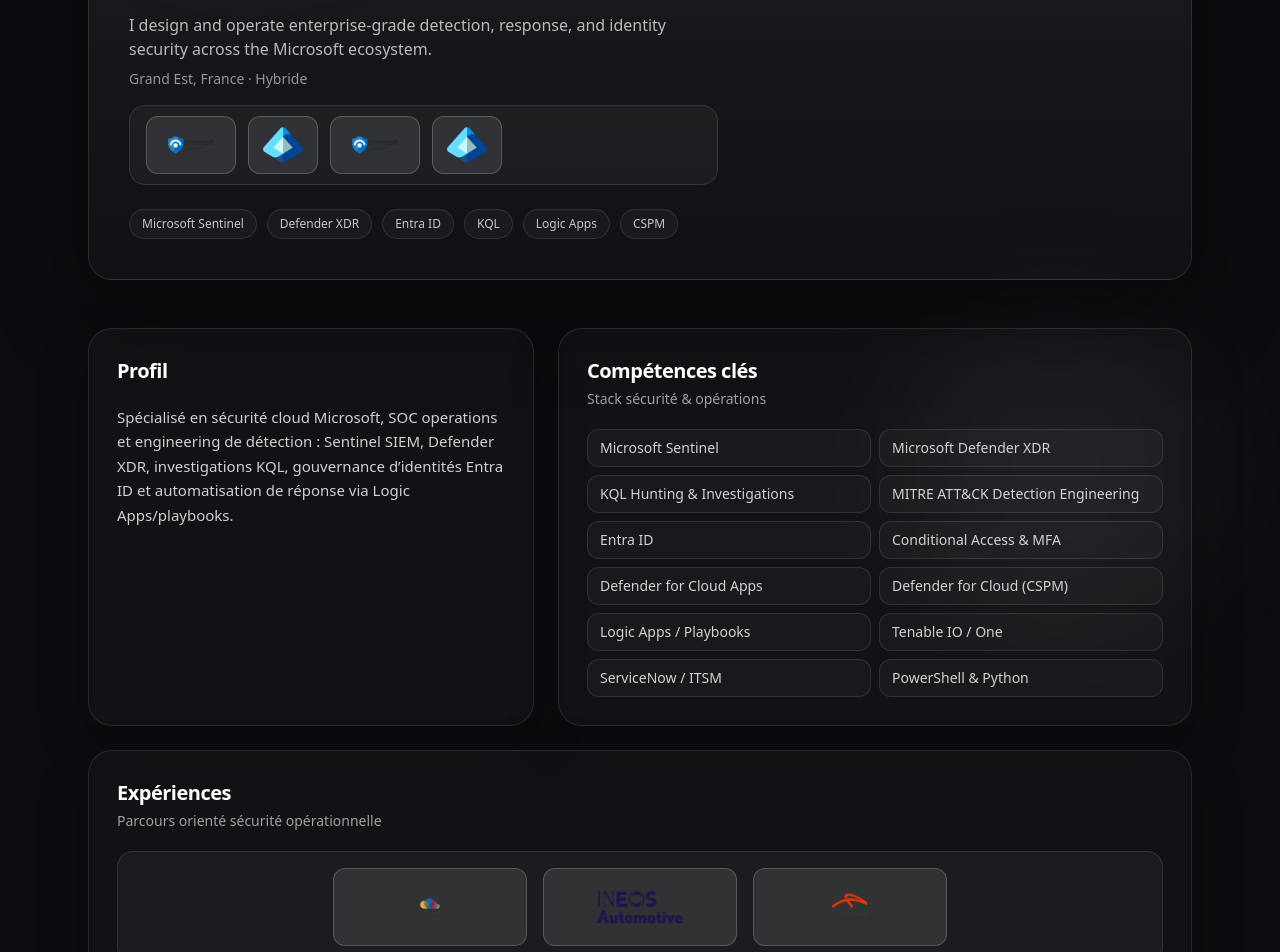
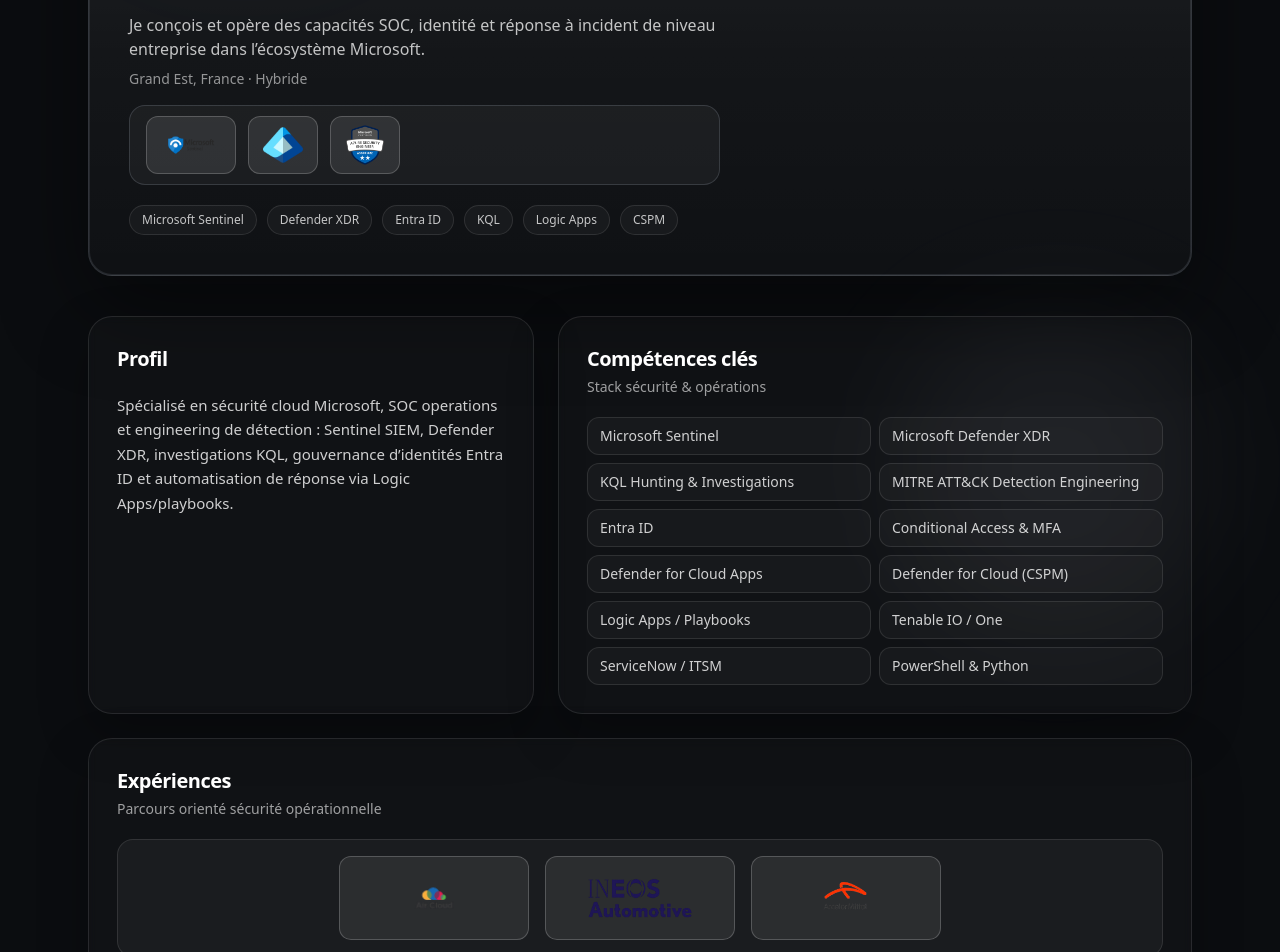
Before and after one commit to Sudo-auke/portfolio-firebase, a React app in the folder frontend/: page / in a window 1280 px wide. Shown: the part 260-1212 px from the top of the page. Built offline with nearby package versions, Linux system fonts and the light colour scheme; the HTML template or start-up script is replaced by a standard one.

Commit message:
Add AZ-500 badge to hero tooling and strengthen Microsoft styling

```diff
--- a/frontend/src/App.jsx
+++ b/frontend/src/App.jsx
@@ -1,8 +1,6 @@
 import { useMemo, useState } from "react";
 import { db } from "./firebase";
 import { addDoc, collection, serverTimestamp } from "firebase/firestore";
-import sentinelLogo from "./assets/Microsoft_Sentinel.png";
-import entraIdLogo from "./assets/Microsoft_Entra_ID_color_icon.svg.png";
 import schoolLogo from "./assets/logo-ecole-mns.png";
 import az500Badge from "./assets/azure-security-engineer-associate.png";
 import sc200Badge from "./assets/security-operations-analyst-associate.png";
@@ -11,8 +9,11 @@
 import ineosLogo from "./assets/ineosauto-removebg-preview.png";
 import cvPdf from "./assets/CV_2025-11-23_Alexandre_Garing.pdf";
 
-const defenderLogo = sentinelLogo;
-const azureLogo = entraIdLogo;
+const assetModules = import.meta.glob("./assets/*", { eager: true, import: "default" });
+
+function getAsset(fileName) {
+  return assetModules[`./assets/${fileName}`] ?? null;
+}
 
 function Section({ title, subtitle, children, className = "" }) {
   return (
@@ -44,7 +45,7 @@
     <a
       className={`inline-flex items-center justify-center rounded-full border px-4 py-2.5 text-sm font-semibold transition-all duration-300 focus-visible:outline-none focus-visible:ring-2 focus-visible:ring-blue-200/40 ${
         primary
-          ? "border-blue-200/40 bg-blue-300/15 text-white hover:border-blue-200/60 hover:bg-blue-300/25 hover:shadow-[0_0_30px_rgba(138,180,255,0.2)]"
+          ? "border-blue-300/45 bg-blue-300/15 text-white hover:border-blue-200/65 hover:bg-blue-300/25 hover:shadow-[0_0_24px_rgba(138,180,255,0.24)]"
           : "border-white/15 bg-white/[0.04] text-white/90 hover:border-white/25 hover:bg-white/[0.08]"
       }`}
       href={href}
@@ -82,13 +83,13 @@
 
 function CertificationCard({ image, title, description, verificationLink }) {
   return (
-    <article className="group rounded-2xl border border-white/10 bg-white/[0.02] p-6 transition-all duration-300 hover:-translate-y-1 hover:border-blue-200/45 hover:shadow-[0_0_36px_rgba(138,180,255,0.2)]">
+    <article className="group rounded-2xl border border-white/10 bg-white/[0.02] p-6 transition-all duration-300 hover:-translate-y-1 hover:border-blue-200/45 hover:shadow-[0_0_32px_rgba(138,180,255,0.2)]">
       <div className="flex flex-col gap-5 sm:flex-row sm:items-center sm:gap-6">
         <div className="flex justify-center sm:justify-start">
           <img
             src={image}
             alt={`${title} certification badge`}
-            className="h-[84px] w-auto object-contain sm:h-[106px]"
+            className="h-[96px] w-auto object-contain sm:h-[116px]"
             loading="lazy"
           />
         </div>
@@ -117,11 +118,14 @@
 ];
 
 const toolingLogos = [
-  { name: "Microsoft Sentinel", logo: sentinelLogo },
-  { name: "Microsoft Entra ID", logo: entraIdLogo },
-  { name: "Microsoft Defender", logo: defenderLogo },
-  { name: "Microsoft Azure", logo: azureLogo },
-];
+  { name: "Microsoft Sentinel", logo: getAsset("Microsoft_Sentinel.png") },
+  { name: "Microsoft Entra ID", logo: getAsset("Microsoft_Entra_ID_color_icon.svg.png") },
+  { name: "Microsoft Azure", logo: getAsset("Microsoft-Azure.png") },
+  { name: "Microsoft Defender", logo: getAsset("Microsoft_Defender_2020_Fluent_Design_icon.svg.png") },
+  { name: "AZ-500 Azure Security Engineer", logo: az500Badge, isBadge: true },
+]
+  .filter((tool) => Boolean(tool.logo))
+  .filter((tool, index, array) => array.findIndex((item) => item.logo === tool.logo) === index);
 
 const skillTags = [
   "Microsoft Sentinel",
@@ -243,15 +247,15 @@
   }
 
   return (
-    <div className="relative min-h-screen overflow-hidden bg-[#0b0d10] text-white/90">
+    <div className="relative min-h-screen overflow-hidden bg-[#0b0d10] text-white/90 antialiased">
       <div className="pointer-events-none absolute inset-0">
         <div className="absolute -top-28 left-[8%] h-72 w-72 rounded-full bg-blue-300/10 blur-3xl" />
         <div className="absolute right-[5%] top-[18%] h-80 w-80 rounded-full bg-slate-200/5 blur-3xl" />
       </div>
 
-      <div className="relative mx-auto max-w-6xl px-4 py-24 sm:px-6">
-        <header className="rounded-3xl border border-white/10 bg-gradient-to-b from-white/[0.08] via-white/[0.04] to-white/[0.02] p-6 shadow-[0_30px_90px_rgba(0,0,0,0.45)] sm:p-10">
-          <div className="flex flex-col gap-8 lg:flex-row lg:items-start lg:justify-between">
+      <div className="relative mx-auto max-w-6xl px-4 py-20 sm:px-6 sm:py-24">
+        <header className="rounded-3xl border border-blue-100/15 bg-gradient-to-b from-white/[0.09] via-white/[0.04] to-white/[0.02] p-6 shadow-[0_30px_90px_rgba(0,0,0,0.45)] ring-1 ring-inset ring-blue-100/10 sm:p-10">
+          <div className="flex flex-col gap-7 lg:flex-row lg:items-start lg:justify-between">
             <div className="max-w-3xl">
               <p className="text-xs uppercase tracking-[0.2em] text-blue-100/70">Portfolio · Cloud Security</p>
               <h1 className="mt-3 text-3xl font-semibold leading-tight tracking-tight text-white sm:text-5xl">
@@ -260,28 +264,28 @@
                   Microsoft Cloud Security Engineer
                 </span>
               </h1>
-              <p className="mt-4 max-w-2xl text-sm leading-relaxed text-white/70 sm:text-base">
-                I design and operate enterprise-grade detection, response, and identity security across the Microsoft ecosystem.
+              <p className="mt-4 max-w-2xl text-sm leading-relaxed text-white/75 sm:text-base">
+                Je conçois et opère des capacités SOC, identité et réponse à incident de niveau entreprise dans l’écosystème Microsoft.
               </p>
               <p className="mt-2 text-sm text-white/55">Grand Est, France · Hybride</p>
 
-              <div className="mt-4 flex flex-wrap items-center gap-2.5 rounded-2xl border border-white/10 bg-white/[0.045] px-3 py-2.5 sm:gap-3 sm:px-4">
+              <div className="mt-4 flex flex-wrap items-center gap-2.5 rounded-2xl border border-blue-100/15 bg-white/[0.045] px-3 py-2.5 sm:gap-3 sm:px-4">
                 {toolingLogos.map((tool) => (
                   <div
                     key={tool.name}
-                    className="group inline-flex items-center rounded-xl border border-white/20 bg-white/[0.09] px-3 py-2 transition-all duration-300 hover:scale-105 hover:border-blue-100/55 hover:bg-white/[0.14] hover:brightness-110 hover:shadow-[0_0_20px_rgba(140,185,255,0.24)] sm:px-3.5"
+                    className="group inline-flex items-center rounded-xl border border-white/20 bg-white/[0.09] px-3 py-2 transition-all duration-300 hover:scale-[1.02] hover:border-blue-100/60 hover:bg-white/[0.14] hover:brightness-110 hover:shadow-[0_0_18px_rgba(140,185,255,0.24)] sm:px-3.5"
                   >
                     <img
                       src={tool.logo}
                       alt={`${tool.name} logo`}
-                      className="h-8 w-auto object-contain sm:h-9 lg:h-10"
+                      className={`w-auto object-contain ${tool.isBadge ? "h-8 sm:h-9 lg:h-10" : "h-7 sm:h-8 lg:h-10"}`}
                       loading="lazy"
                     />
                   </div>
                 ))}
               </div>
 
-              <div className="mt-6 flex flex-wrap gap-2.5">
+              <div className="mt-5 flex flex-wrap gap-2.5">
                 <Pill>Microsoft Sentinel</Pill>
                 <Pill>Defender XDR</Pill>
                 <Pill>Entra ID</Pill>
@@ -304,7 +308,7 @@
           </div>
         </header>
 
-        <main className="mt-12 grid gap-6 lg:grid-cols-12">
+        <main className="mt-10 grid gap-6 lg:grid-cols-12">
           <Section title="Profil" className="lg:col-span-5">
             <p className="text-sm leading-relaxed text-white/80 sm:text-[15px]">
               Spécialisé en sécurité cloud Microsoft, SOC operations et engineering de détection : Sentinel SIEM, Defender XDR,
@@ -330,12 +334,12 @@
               {experienceCompanies.map((company) => (
                 <div
                   key={company.name}
-                  className="flex h-[70px] items-center rounded-xl border border-white/20 bg-white/[0.1] px-3 py-2 opacity-95 transition-all duration-300 hover:-translate-y-0.5 hover:border-blue-100/50 hover:bg-white/[0.14] hover:brightness-110 hover:shadow-[0_0_24px_rgba(148,189,255,0.24)] sm:h-[78px] sm:px-4"
+                  className="flex h-[84px] min-w-[170px] items-center justify-center rounded-xl border border-white/20 bg-white/[0.08] px-4 py-3 transition-all duration-300 hover:-translate-y-0.5 hover:border-blue-100/45 hover:bg-white/[0.12] hover:brightness-110 hover:shadow-[0_0_24px_rgba(148,189,255,0.2)] sm:min-w-[190px]"
                 >
                   <img
                     src={company.logo}
                     alt={`${company.name} logo`}
-                    className="h-9 w-[130px] object-contain sm:h-10 sm:w-[160px]"
+                    className="h-10 w-auto max-w-[160px] object-contain sm:h-11 md:h-12"
                     loading="lazy"
                   />
                 </div>
```
